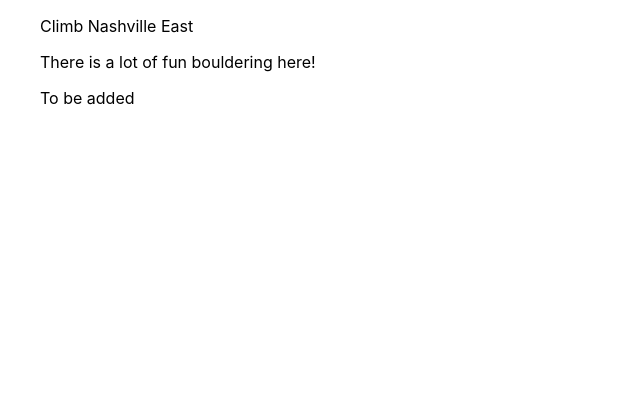
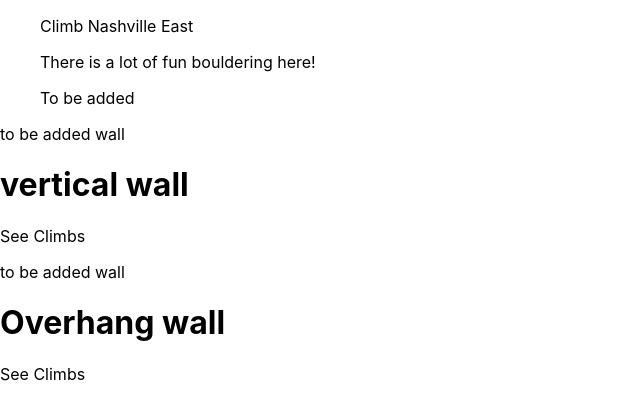
Before and after one commit to cturgeon/climbing-app-v1, a Next.js app: page /gym1 in a window 1280 px wide. Shown: the top 420 px of the page, without its empty margins (0-640 px from the left). Built offline with nearby package versions, Linux system fonts and the light colour scheme.

Commit message:
EOD. Next up-> work on climb-list/item

```diff
--- /dev/null
+++ b/components/climb-item.js
@@ -0,0 +1,3 @@
+export default function ClimbItem(props) {
+  return <div>climbing routes</div>;
+}
--- /dev/null
+++ b/components/climb-list.js
@@ -0,0 +1,3 @@
+export default function ClimbList(props) {
+  return <div>list of climbs</div>;
+}
--- a/components/gym-list.js
+++ b/components/gym-list.js
@@ -7,9 +7,9 @@
   return (
     <ul>
       {items.map((gym) => (
-        <Fragment>
+        // !TODO should the key be in the fragment?
+        <Fragment key={gym.id}>
           <GymItem
-            key={gym.id}
             id={gym.id}
             name={gym.name}
             description={gym.description}
--- /dev/null
+++ b/components/wall-item.js
@@ -0,0 +1,19 @@
+import Button from "../components/ui/button";
+import { useRouter } from "next/router";
+
+// would it be better to query to get the wallId or to have gym:{wall:{gymId}} -- the gymId nested inside the wall
+// should a wall always be tied to a gym?
+export default function WallItem(props) {
+  const { id, image, name } = props;
+  const router = useRouter();
+  const gym = router.query.gymId;
+  return (
+    <div>
+      <div>
+        <p>{image}</p>
+        <h1>{name}</h1>
+        <Button link={`/${gym}/${id}`}>See Climbs</Button>
+      </div>
+    </div>
+  );
+}
--- /dev/null
+++ b/components/wall-list.js
@@ -0,0 +1,15 @@
+import WallItem from "./wall-item";
+
+export default function WallList(props) {
+  const walls = props.items;
+  if (!walls) {
+    return <p>loading... </p>;
+  }
+  return (
+    <div>
+      {walls.map((wall) => (
+        <WallItem id={wall.id} image={wall.image} name={wall.name} />
+      ))}
+    </div>
+  );
+}
--- a/pages/[gymId]/index.js
+++ b/pages/[gymId]/index.js
@@ -1,13 +1,20 @@
 import GymItem from "../../components/gym-item";
 import { useRouter } from "next/router";
 import { getGymData } from "../../gym-data";
+import { Fragment } from "react";
+import WallList from "../../components/wall-list";
 
 export default function SpecificGym(props) {
   const router = useRouter();
   const gymId = router.query.gymId;
   const gym = getGymData(gymId);
+  if (!gym) {
+    return <p>Loading....</p>;
+  }
+
   return (
     <div>
+      <Fragment>
         <GymItem
           key={gym.id}
           id={gym.id}
@@ -16,6 +23,8 @@
           image={gym.image}
           address={gym.address}
         />
+        <WallList items={gym.walls} />
+      </Fragment>
     </div>
   );
 }
```
Also changed, not shown: pages/[gymId]/[wallId]/index.js (+26 -0 lines). Lines whose indentation alone changed are shown as unchanged.
